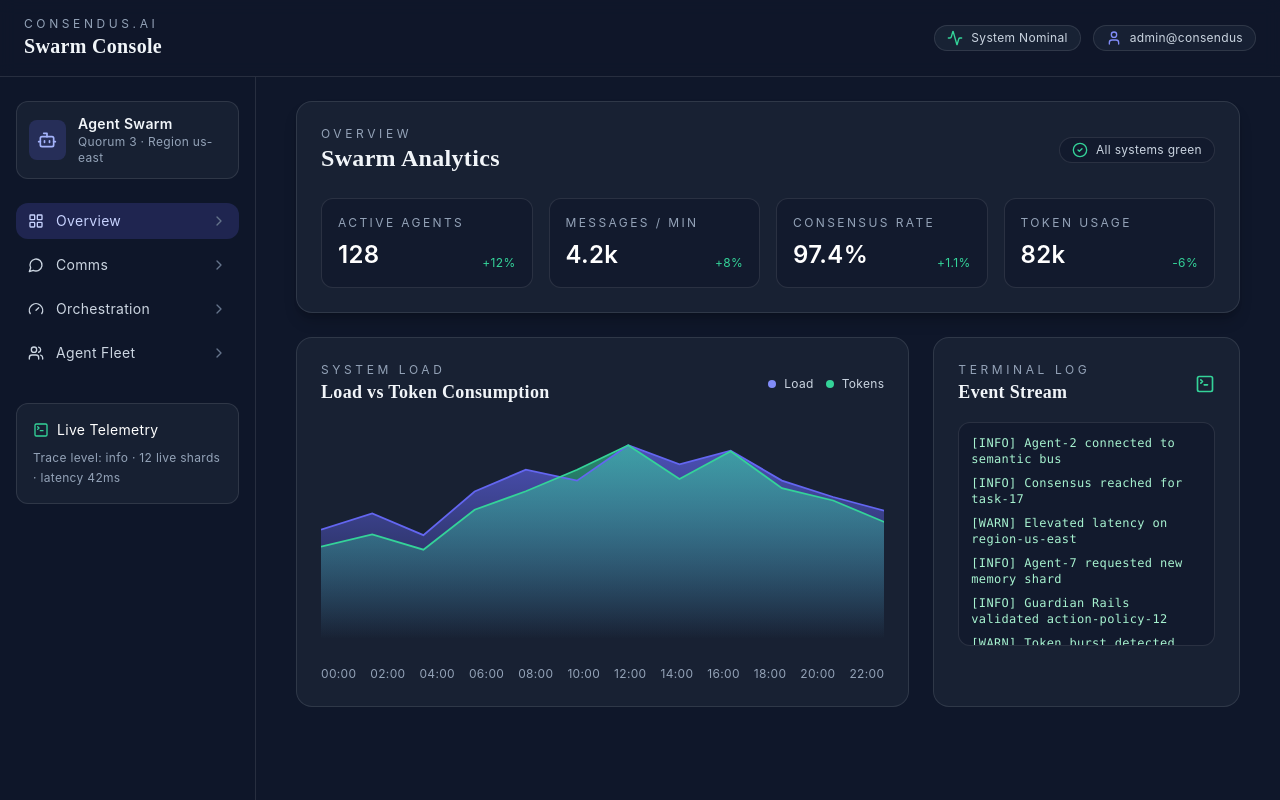
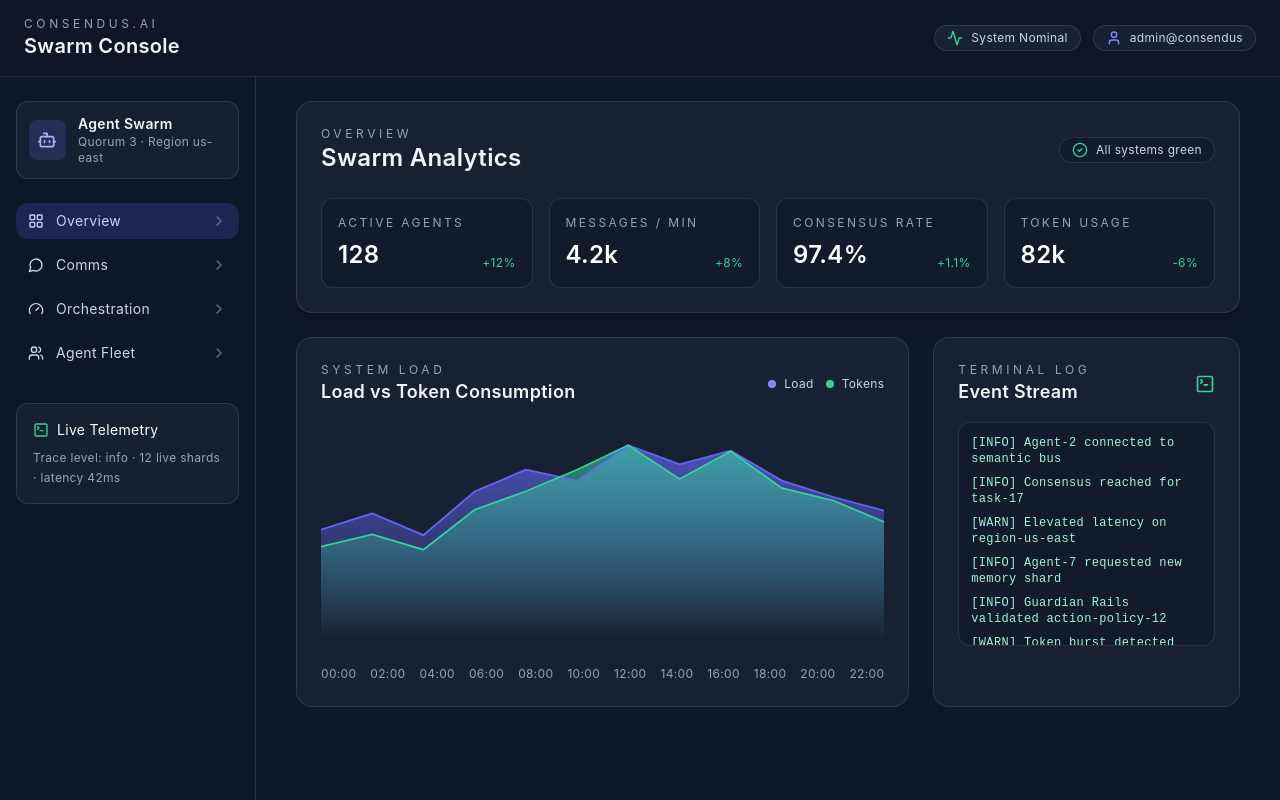
Before and after one commit to march-dave/react-next-anycase, a Next.js app: page / in a window 1280 px wide. Both pictures are taken after a click on the button "ACCESS CONSOLE". Built offline with nearby package versions, Linux system fonts and the light colour scheme.

Commit message:
Adjust typography for Consendus UI

```diff
--- a/pages/lumiere.js
+++ b/pages/lumiere.js
@@ -320,7 +320,7 @@ export default function LumiereApp() {
           </button>
           <div>
             <p className="text-xs uppercase tracking-[0.3em] text-slate-400">Consendus.ai</p>
-            <h1 className="text-xl font-semibold">Swarm Console</h1>
+            <h1 className="text-xl font-semibold font-sans">Swarm Console</h1>
           </div>
         </div>
         <div className="flex items-center gap-3">
@@ -405,7 +405,7 @@ export default function LumiereApp() {
                   <div className="flex flex-col gap-2 md:flex-row md:items-center md:justify-between">
                     <div>
                       <p className="text-xs uppercase tracking-[0.3em] text-slate-400">Overview</p>
-                      <h2 className="text-2xl font-semibold">Swarm Analytics</h2>
+                      <h2 className="text-2xl font-semibold font-sans">Swarm Analytics</h2>
                     </div>
                     <div className="flex items-center gap-2 rounded-full border border-white/10 bg-slate-900/60 px-3 py-1 text-xs text-slate-300">
                       <CheckCircle2 className="h-4 w-4 text-emerald-400" />
@@ -433,7 +433,7 @@ export default function LumiereApp() {
                     <div className="flex items-center justify-between">
                       <div>
                         <p className="text-xs uppercase tracking-[0.3em] text-slate-400">System Load</p>
-                        <h3 className="text-lg font-semibold">Load vs Token Consumption</h3>
+                        <h3 className="text-lg font-semibold font-sans">Load vs Token Consumption</h3>
                       </div>
                       <div className="flex items-center gap-3 text-xs text-slate-300">
                         <span className="flex items-center gap-2">
@@ -512,7 +512,7 @@ export default function LumiereApp() {
                     <div className="flex items-center justify-between">
                       <div>
                         <p className="text-xs uppercase tracking-[0.3em] text-slate-400">Terminal Log</p>
-                        <h3 className="text-lg font-semibold">Event Stream</h3>
+                        <h3 className="text-lg font-semibold font-sans">Event Stream</h3>
                       </div>
                       <TerminalSquare className="h-5 w-5 text-emerald-400" />
                     </div>
@@ -532,7 +532,7 @@ export default function LumiereApp() {
                   <div className="flex items-center justify-between">
                     <div>
                       <p className="text-xs uppercase tracking-[0.3em] text-slate-400">Channels</p>
-                      <h3 className="text-lg font-semibold">Swarm Comms</h3>
+                      <h3 className="text-lg font-semibold font-sans">Swarm Comms</h3>
                     </div>
                     <MessageCircle className="h-5 w-5 text-indigo-400" />
                   </div>
@@ -540,7 +540,7 @@ export default function LumiereApp() {
                     {channels.map((channel) => (
                       <div
                         key={channel}
-                        className="rounded-xl border border-white/10 bg-slate-900/50 px-4 py-3 text-sm text-slate-200"
+                        className="rounded-xl border border-white/10 bg-slate-900/50 px-4 py-3 font-mono text-sm text-slate-200"
                       >
                         {channel}
                       </div>
@@ -552,7 +552,7 @@ export default function LumiereApp() {
                   <div className="flex flex-col gap-3 md:flex-row md:items-center md:justify-between">
                     <div>
                       <p className="text-xs uppercase tracking-[0.3em] text-slate-400">Live Channel</p>
-                      <h3 className="text-lg font-semibold">#migration-api-v2</h3>
+                      <h3 className="text-lg font-semibold font-sans">#migration-api-v2</h3>
                     </div>
                     <button
                       onClick={handleSimulate}
@@ -597,7 +597,7 @@ export default function LumiereApp() {
               <section className="space-y-6">
                 <div className="rounded-2xl border border-white/10 bg-slate-800/60 p-6">
                   <p className="text-xs uppercase tracking-[0.3em] text-slate-400">Orchestration</p>
-                  <h2 className="text-2xl font-semibold">Consensus Task Board</h2>
+                  <h2 className="text-2xl font-semibold font-sans">Consensus Task Board</h2>
                 </div>
                 <div className="grid gap-4 lg:grid-cols-4">
                   {['Pending', 'In Progress', 'Needs Consensus', 'Completed'].map((status) => (
@@ -650,7 +650,7 @@ export default function LumiereApp() {
               <section className="space-y-6">
                 <div className="rounded-2xl border border-white/10 bg-slate-800/60 p-6">
                   <p className="text-xs uppercase tracking-[0.3em] text-slate-400">Agent Fleet</p>
-                  <h2 className="text-2xl font-semibold">Directory</h2>
+                  <h2 className="text-2xl font-semibold font-sans">Directory</h2>
                 </div>
                 <div className="grid gap-4 md:grid-cols-2 xl:grid-cols-3">
                   {agents.map((agent) => (
@@ -704,7 +704,7 @@ export default function LumiereApp() {
               <p className="text-xs uppercase tracking-[0.4em] text-indigo-200/80">
                 Consendus.ai
               </p>
-              <h1 className="mt-4 text-4xl font-semibold text-white md:text-6xl">
+              <h1 className="mt-4 text-4xl font-semibold font-sans text-white md:text-6xl">
                 Orchestrate Your Agent Swarm
               </h1>
               <p className="mt-4 max-w-2xl text-lg text-slate-300">
@@ -715,7 +715,7 @@ export default function LumiereApp() {
             <div className="mt-12 grid w-full gap-8 lg:grid-cols-[1.2fr_1fr]">
               <div className="rounded-2xl border border-white/10 bg-slate-800/60 p-6 shadow-xl shadow-black/40">
                 <div className="flex items-center justify-between border-b border-white/10 pb-3">
-                  <span className="text-xs uppercase tracking-[0.3em] text-slate-400">
+                  <span className="text-xs uppercase tracking-[0.3em] text-slate-400 font-mono">
                     swarm.config.ts
                   </span>
                   <span className="rounded-full border border-white/10 bg-slate-900/60 px-3 py-1 text-xs text-emerald-300">
--- a/styles/globals.css
+++ b/styles/globals.css
@@ -2,7 +2,7 @@
 @tailwind components;
 @tailwind utilities;
 
-@import url('https://fonts.googleapis.com/css2?family=Inter:wght@400;500;600&family=Playfair+Display:wght@600;700&display=swap');
+@import url('https://fonts.googleapis.com/css2?family=Inter:wght@400;500;600&family=JetBrains+Mono:wght@400;500;600&family=Playfair+Display:wght@600;700&display=swap');
 
 :root {
   background-color: #F2F2EF;
--- a/tailwind.config.js
+++ b/tailwind.config.js
@@ -18,7 +18,8 @@ module.exports = {
       },
       fontFamily: {
         sans: ['Inter', 'system-ui', 'sans-serif'],
-        serif: ['Playfair Display', 'Georgia', 'serif']
+        serif: ['Playfair Display', 'Georgia', 'serif'],
+        mono: ['JetBrains Mono', 'ui-monospace', 'SFMono-Regular', 'monospace']
       },
       letterSpacing: {
         relaxed: '0.02em'
```
